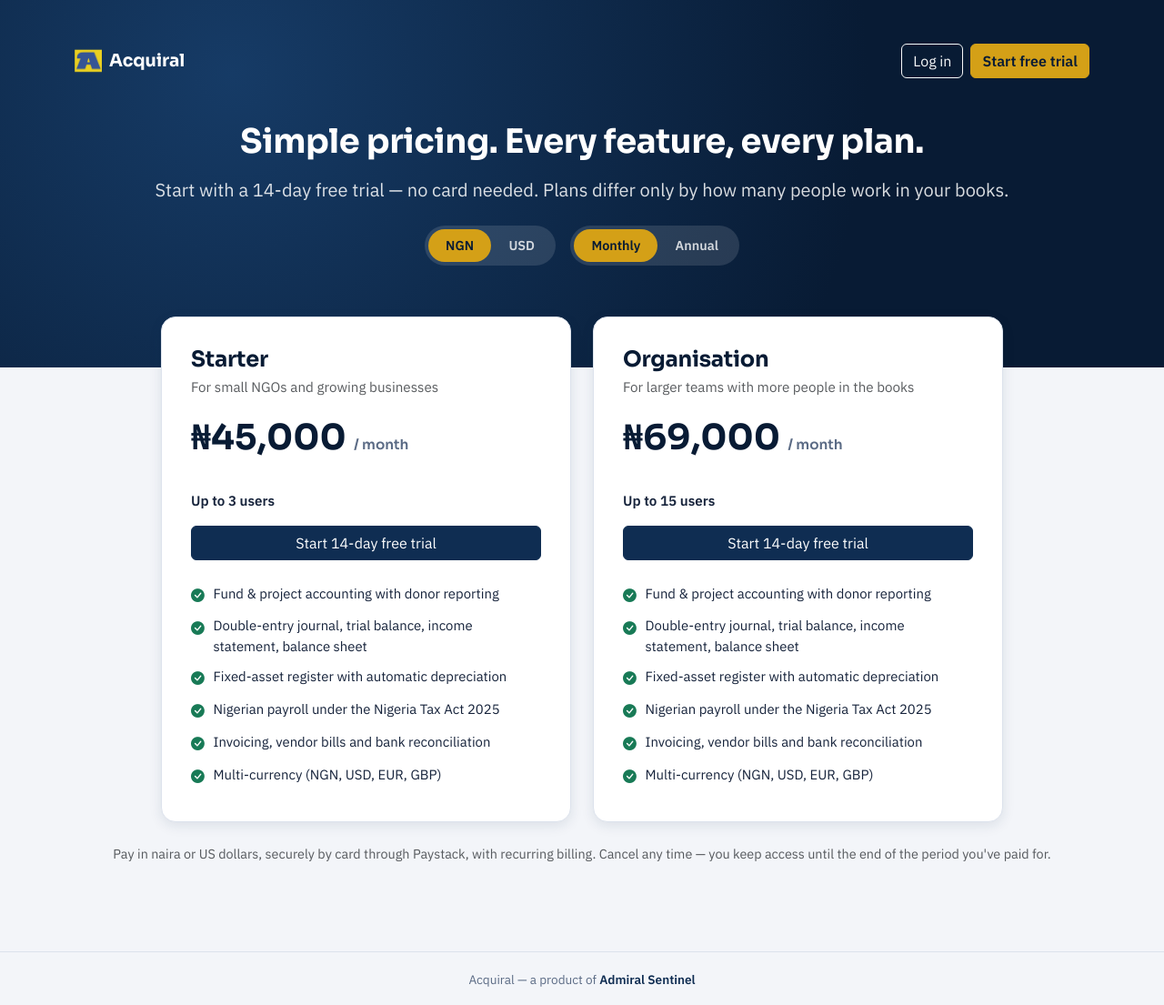
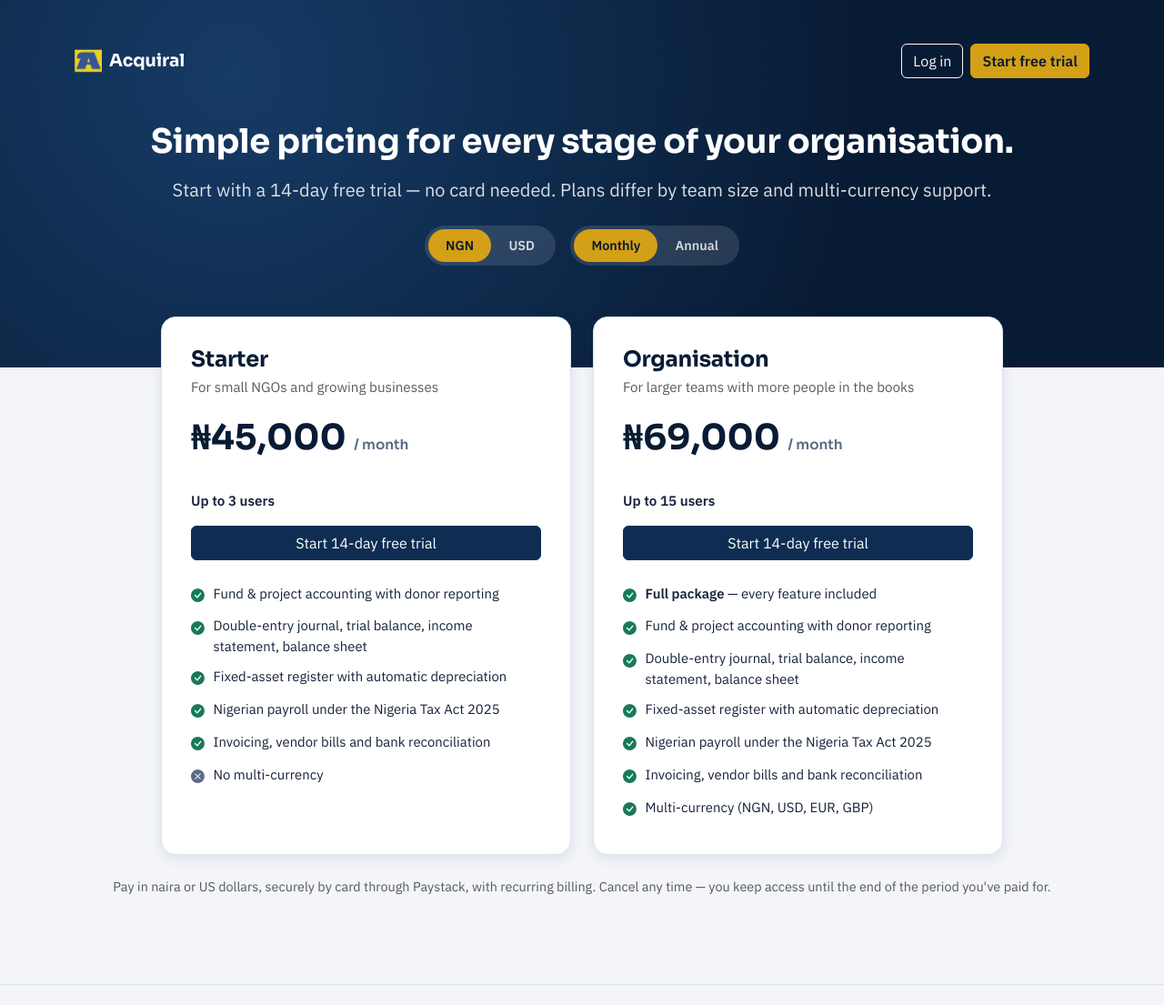
Before and after one commit to jomazzi/acquiral-saas, a Flask app: page /pricing in a window 1280 px wide. Shown: the top 1105 px of the page at 91% size. Run offline with Flask 3, Linux system fonts and the light colour scheme; some libraries are stand-ins or nearby versions.

Commit message:
Update pricing section for clarity and features

```diff
--- a/app/templates/billing/pricing.html
+++ b/app/templates/billing/pricing.html
@@ -56,8 +56,8 @@
         </div>
       </nav>
       <div class="text-center">
-        <h1 class="mb-3">Simple pricing. Every feature, every plan.</h1>
-        <p class="lead mb-4">Start with a {{ trial_days }}-day free trial — no card needed. Plans differ only by how many people work in your books.</p>
+ <h1 class="mb-3">Simple pricing for every stage of your organisation.</h1>
+        <p class="lead mb-4">Start with a {{ trial_days }}-day free trial — no card needed. Plans differ by team size and multi-currency support.</p>
         <div class="d-flex flex-wrap justify-content-center gap-3">
           <div class="interval-toggle" role="group" aria-label="Currency" id="currency-toggle">
             {% for cur in currencies %}<button type="button" data-currency="{{ cur }}" class="{{ 'active' if loop.first else '' }}">{{ cur }}</button>{% endfor %}
@@ -94,8 +94,19 @@
             <a href="{{ url_for('auth.signup') }}" class="btn btn-primary w-100">Start {{ trial_days }}-day free trial</a>
           {% endif %}
           <ul class="plan-features">
-            {% for f in features %}<li><i class="bi bi-check-circle-fill"></i> <span>{{ f }}</span></li>{% endfor %}
+            {% if c.name == 'Organisation' %}
+            <li><i class="bi bi-check-circle-fill"></i> <span><strong>Full package</strong> &mdash; every feature included</span></li>
+            {% endif %}
+            {% for f in features %}
+              {% if not (c.name == 'Starter' and 'Multi-currency' in f) %}
+            <li><i class="bi bi-check-circle-fill"></i> <span>{{ f }}</span></li>
+              {% endif %}
+            {% endfor %}
+            {% if c.name == 'Starter' %}
+            <li><i class="bi bi-x-circle-fill" style="color:var(--muted)"></i> <span>No multi-currency</span></li>
+            {% endif %}
           </ul>
+
         </div>
       </div>
       {% endfor %}
```
